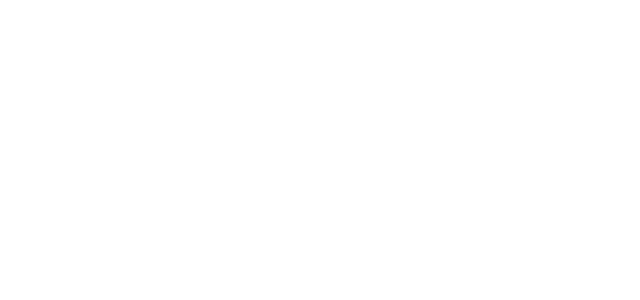
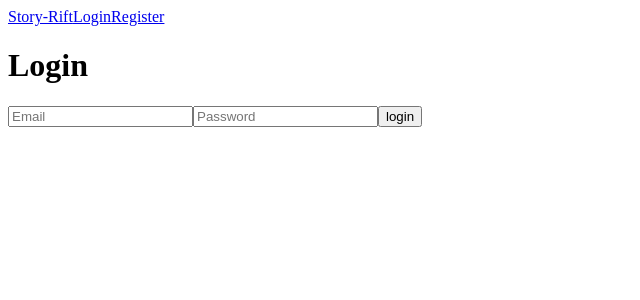
Before and after one commit to nixsonbenitez/story-rift-bookstore, a React (Vite) app: page /login in a window 1280 px wide. Shown: the top 300 px of the page, without its empty margins (0-640 px from the left). Built offline with nearby package versions, Linux system fonts and the light colour scheme.

Commit message:
finsihed all the functions and navbar functionality

```diff
--- a/src/App.jsx
+++ b/src/App.jsx
@@ -1,4 +1,4 @@
-import { BrowserRouter, Routes, Route } from "react-router";
+import { BrowserRouter, Routes, Route } from "react-router-dom";
 import Layout from "./Layout";
 import BooksPage from "./pages/BooksPage";
 import BookDetail from "./pages/BookDetail"
@@ -11,13 +11,14 @@ export default function App() {
   return(
     <BrowserRouter>
       <Routes>
-        <Route path="/" element={<Layout/>}/>
+        <Route path="/" element={<Layout/>}>
         <Route index element={<BooksPage/>} />
         <Route path="/books" element={<BooksPage/>}/>
         <Route path="/books/:id" element={<BookDetail/>}/>
         <Route path="/account" element={<AccountPage/>}/>
-        <Route path="login" element={<LoginPage/>}/>
+        <Route path="/login" element={<LoginPage/>}/>
         <Route path="/register" element={<RegisterPage/>}/>
+        </Route>
       </Routes>
     </BrowserRouter>
   )
--- a/src/Layout.jsx
+++ b/src/Layout.jsx
@@ -1,9 +1,10 @@
 import {Outlet} from "react-router-dom"
+import NavBar from "./components/NavBar"
 
 export default function Layout(){
     return (
         <>
-        <nav></nav>
+        <NavBar/>
         <Outlet/>
         </>
     )
--- a/src/api/index.js
+++ b/src/api/index.js
@@ -25,7 +25,7 @@ export async function register(userData) {
         body: JSON.stringify(userData),
     })
     const data = await response.json();
-    return data();
+    return data;
 }
 //register notes:
 // We are fetching the register users and using the post method to send data in this function.
@@ -42,7 +42,7 @@ export async function login(credentials) {
         body: JSON.stringify(credentials),
     })
     const data = await response.json();
-    return data();
+    return data;
 }
 
 //login notes:
@@ -70,7 +70,7 @@ export async function reserveBook(bookId, token) {
             "Content-Type" : "application/json",
             Authorization: `Bearer ${token}`
         },
-        body: JSON.stringify(bookId),
+        body: JSON.stringify({bookId}),
     });
     const data = await response.json()
     return data;
@@ -89,8 +89,7 @@ export async function returnBook(id, token){
             Authorization: `Bearer ${token}`,
         },
     });
-    const data = await response.json();
-    return data;
+    return response;
 }
 
 //returnbook:
--- /dev/null
+++ b/src/components/NavBar.jsx
@@ -0,0 +1,31 @@
+import {Link, useNavigate} from "react-router-dom";
+import {useAuth} from "../context/AuthContext";
+
+export default function NavBar() {
+    console.log("NavBar is rendering")
+    const {token, logout} = useAuth();
+    const navigate = useNavigate();
+
+    function handleLogout(){
+        logout();
+        navigate("/books")
+    }
+
+
+return (
+    <nav>
+        <Link to="/books">Story-Rift</Link>
+        { token ? (
+            <>
+            <Link to="/account">Account</Link>
+            <button onClick={handleLogout}>Logout</button>
+            </>
+        ) : (
+            <>
+            <Link to="/login">Login</Link>
+            <Link to="/register">Register</Link>
+            </>
+        )}
+    </nav>
+);
+}
--- a/src/pages/AccountPage.jsx
+++ b/src/pages/AccountPage.jsx
@@ -1,3 +1,61 @@
+import {useState, useEffect} from "react"
+import {Link} from "react-router-dom"
+import {getMe, returnBook} from "../api"
+import {useAuth} from "../context/AuthContext"
+
 export default function AccountPage(){
-    <div>AccountPage</div>
+   const {token, user} = useAuth();
+   const [reservations, setReservations] = useState([])// we are using brackets to deconstruct an array, since we are storing one or more books its a good use of a bracket.
+
+   useEffect(() => {
+    if(token) {
+        getMe(token).then((data) => setReservations(data.reservations));
+    }}, [token]);
+
+async function handleReturn(reservationId){
+    await returnBook(reservationId, token)
+    const data = await getMe(token);
+    setReservations(data.reservations)
 }
+
+if(!token){
+    return(
+        <div>
+            <p>You are not logged in</p>
+            <Link to="/login">Login</Link>
+            <Link to="/register">Register</Link>
+        </div>
+    );
+}
+
+return (
+    <div>
+        <h1>My Account</h1>
+        <p> Name: {user?.firstName}</p>   {/*The question marks here are an optional chain, where once the data loads, it takes the data to here, also protects from crashing. */}
+        <p> Email: {user?.email}</p>
+
+        <h2>My Reservations</h2>
+        {reservations.length === 0 ? (
+            <p>You have no reservations! <Link to="/books">Go find a book</Link></p>
+        ) : (
+            reservations.map((reservation) => (
+                <div key={reservation.id}>
+                    <p>{reservation.title}</p>
+                    <button onClick={() => handleReturn(reservation.id)}>Return</button>
+                </div>
+            ))
+        )}
+
+    </div>
+)
+}
+
+//Purpose:
+// The return here in our account page, is showing the user their email and name. including the reservations they have.
+// We also have on eternary where if they don't have a book checked out to go find a book or if they did, map through the data to see which ones they do have checked out,
+//grab the id, title, and include a return button once they are done checking out the book.
+//our HandleReturn function from earluer is called in the return.
+
+//The !token, will always suggest to the user to login and reegster.
+
+// UseEffect here will always, get the data and update reservations when page loads.
--- a/src/pages/BookDetail.jsx
+++ b/src/pages/BookDetail.jsx
@@ -1,3 +1,57 @@
+import {useState, useEffect} from "react";
+import {useParams, Link} from "react-router-dom"
+import {getBookById, reserveBook} from "../api"
+import {useAuth} from "../context/AuthContext";
+
+
+
+
 export default function BookDetail(){
-    <div>BookDetail</div>
+    const { id } = useParams();
+    const { token } = useAuth();
+    const [book, setBook] = useState(null);
+
+    useEffect(() => {
+        getBookById(id).then((data) => setBook(data))
+    }, [id]);
+
+    async function handleReserve(){
+        await reserveBook(book.id, token);
+        const updatedBook = await getBookById(id);
+        setBook(updatedBook);
+    }
+    //handlereserves() is what fires when reserve button is in use and takes the book from our database of available books.
+
+    if(!book) return <div>Your book is loading...</div>
+
+    return (
+        <div>
+            <img src={book.coverimage} alt={book.title}/>
+            <h1>{book.title}</h1>
+            <p>{book.author}</p>
+            <p>{book.description}</p>
+
+            {!token ? (
+                <p>Please <Link to="/register">register</Link> or <Link to="/login">login</Link> to reserve this book!</p>
+            ) : book.available ? (
+                <button onClick={handleReserve}>Reserve</button>
+            ) : (
+                <button disabled>Already Reserved</button>
+            )}
+        </div>
+    )
 }
+
+//BookDetail Notes:
+// so we are calling the books detail and idea from the url which is why we are using
+// useParams, to fetch it. UseEffect here is saying to load immidiently the id of the book once it appears in the
+// params and set that data forward, as soon as an id shows up.
+
+//BookDetail return notes:
+//in our return we pull up the data from our api and show the said id when Book detail fores in our earlier part of our function.
+// If a token isn't shown there is an attribution and an encouraging message to have users register or login. Other wise the colon and question mark shows
+// a reserve buttn and already reserve buttn if a token is indeed present.  its a ternary inside of aq ternary.
+
+// The nexter ternary is like saying if no token show register or user. If a book is available show a reserve, or disable it. 3 ternary!
+
+//also that if statement !book is to keep the users attention, to let them know their book is on the way.
--- a/src/pages/LoginPage.jsx
+++ b/src/pages/LoginPage.jsx
@@ -1,3 +1,49 @@
+import {useState} from "react"
+import {useNavigate} from "react-router"
+import {login} from "../api"
+import {useAuth} from "../context/AuthContext"
+
 export default function LoginPage(){
-    <div>LoginPage</div>
+   const[email, setEmail] = useState("");
+   const[password, setPassword] = useState("");
+   const navigate = useNavigate();
+   const { login: loginToContext} = useAuth();
+
+    async function handleSubmit(e){
+        e.preventDefault();
+        const data = await login({email, password});
+        loginToContext(data.token);
+        navigate("/account"); //navigate fires and sends user to the account page.
+    }
+    // Handle submit sends the credentials to get the token back
+    //token is saved in AuthContext from data.token
+
+
+    return (
+        <div>
+            <h1>Login</h1>
+            <form onSubmit={handleSubmit}>
+                <input
+                type="email"
+                placeholder="Email"
+                value={email}
+                onChange={(e) => setEmail(e.target.value)} // this keeps updates the new value to our state
+                />
+                <input
+                type="password"
+                placeholder="Password"
+                value={password}
+                onChange={(e) => setPassword(e.target.value)} // same note from above
+                />
+            <button type="submit">login</button>
+            </form>
+        </div>
+    )
 }
+
+//Hook notes for LoginPage();
+// for our four hooks, the two imporant things to note is that the email and password will be a string at the start when they are submitted.
+// we will have to Context-Text : application/json so our api recieves it as an object
+// our login: loginToContext is more for renaming as I can't confuse the imports.
+
+//Notes for submit
--- a/src/pages/RegisterPage.jsx
+++ b/src/pages/RegisterPage.jsx
@@ -1,3 +1,42 @@
+import {useState} from "react"
+import {useNavigate} from "react-router-dom"
+import {register} from "../api"
+import {useAuth} from "../context/AuthContext"
+
+
+
 export default function RegisterPage(){
-    <div>RegisterPage</div>
+    const[firstName, setFirstName] = useState("") // always remember this is from reatc
+    const[lastName, setLastName] = useState("")
+    const[email, setEmail] = useState("")
+    const[password, setPassword] = useState("")
+    const navigate = useNavigate(); // this is always going to be react-router-dom
+    const {login: loginToContext} = useAuth();
+    //There is a lot of hooks, but that is because there is a lot of properties
+
+
+    async function handleSubmit(e){
+        e.preventDefault();
+        const data = await register({firstName, lastName, email, password});
+        loginToContext(data.token);
+        navigate("/account");
+    }
+
+    //handlesubmit neeeds to be here to act on the form submision and to send the register data to our API
+
+    return(
+        <div>
+            <h1>Register</h1>
+            <form onSubmit={handleSubmit}>
+            <input type="text" placeholder="First Name" value={firstName} onChange={(e) => setFirstName(e.target.value)}/>
+            <input type="text" placeholder="Last Name" value={lastName} onChange={(e) => setLastName(e.target.value)}/>
+            <input type="email" placeholder="email" value={email} onChange={(e) => setEmail(e.target.value)}/>
+            <input type="password" placeholder="password" value={password} onChange={(e) => setPassword(e.target.value)}/>
+            <button type="submit">Register</button>
+            </form>
+        </div>
+    )
+
 }
+
+//Very much similar to login just has more input fields.
```
